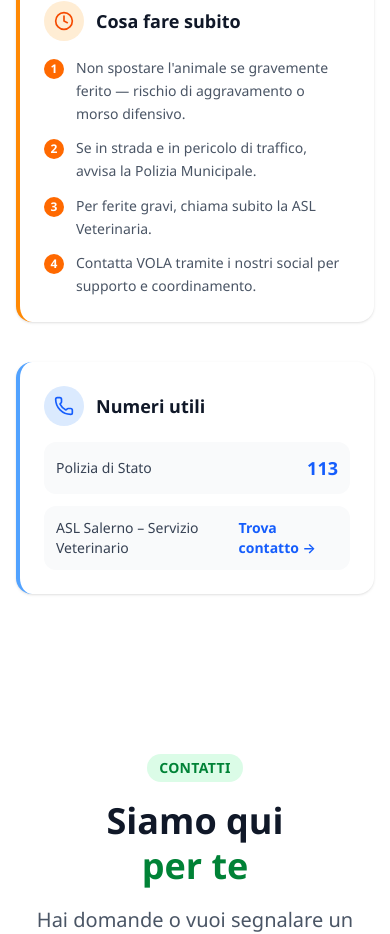
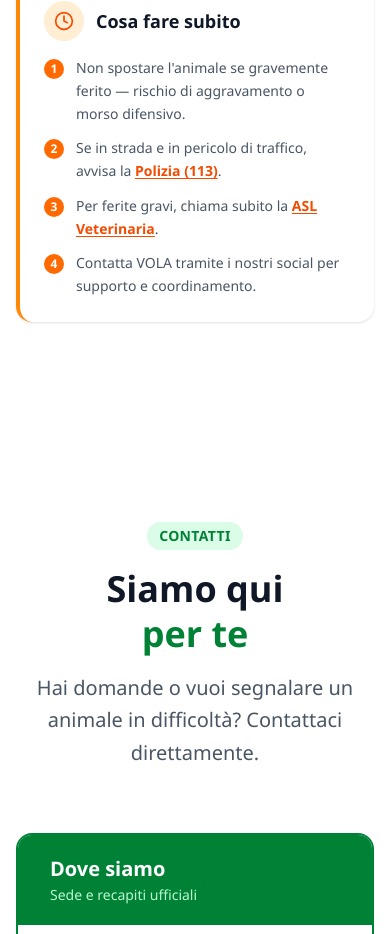
Before and after one commit to associazione-vola/vola-salerno, a React (Vite) app: page / in a window 390 px wide. Shown: the part 5178-6112 px from the top of the page. Built offline with nearby package versions, Linux system fonts and the light colour scheme.

Commit message:
refactor: streamline emergency steps and remove unused phone section

```diff
--- a/src/components/EmergenciesHub.tsx
+++ b/src/components/EmergenciesHub.tsx
@@ -1,4 +1,11 @@
-import { Clock, Phone } from 'lucide-react';
+import { Clock } from 'lucide-react';
+
+const steps: React.ReactNode[] = [
+  'Non spostare l\'animale se gravemente ferito — rischio di aggravamento o morso difensivo.',
+  <>Se in strada e in pericolo di traffico, avvisa la <a href="tel:113" className="font-semibold text-orange-600 underline underline-offset-2">Polizia (113)</a>.</>,
+  <>Per ferite gravi, chiama subito la <a href="https://www.aslsalerno.it" target="_blank" rel="noopener noreferrer" className="font-semibold text-orange-600 underline underline-offset-2">ASL Veterinaria</a>.</>,
+  'Contatta VOLA tramite i nostri social per supporto e coordinamento.',
+];
 
 export default function EmergenciesHub() {
   return (
@@ -18,7 +25,6 @@ export default function EmergenciesHub() {
 
         <div className="flex justify-center mb-10">
           <div className="w-full max-w-xl">
-            {/* Card 1: Cosa fare subito */}
             <div className="bg-white rounded-2xl p-6 shadow-sm border-l-4 border-orange-400">
               <div className="flex items-center gap-3 mb-4">
                 <div className="w-10 h-10 bg-orange-100 rounded-full flex items-center justify-center flex-shrink-0">
@@ -27,12 +33,7 @@ export default function EmergenciesHub() {
                 <h3 className="font-black text-gray-900 text-lg">Cosa fare subito</h3>
               </div>
               <ol className="space-y-3">
-                {[
-                  'Non spostare l\'animale se gravemente ferito — rischio di aggravamento o morso difensivo.',
-                  'Se in strada e in pericolo di traffico, avvisa la Polizia Municipale.',
-                  'Per ferite gravi, chiama subito la ASL Veterinaria.',
-                  'Contatta VOLA tramite i nostri social per supporto e coordinamento.',
-                ].map((step, i) => (
+                {steps.map((step, i) => (
                   <li key={i} className="flex items-start gap-3">
                     <span className="flex-shrink-0 w-5 h-5 bg-orange-500 text-white text-xs font-bold rounded-full flex items-center justify-center mt-0.5">
                       {i + 1}
@@ -45,37 +46,6 @@ export default function EmergenciesHub() {
           </div>
         </div>
 
-        <div className="flex justify-center mt-6">
-          <div className="w-full max-w-xl">
-            <div className="bg-white rounded-2xl p-6 shadow-sm border-l-4 border-blue-400">
-              <div className="flex items-center gap-3 mb-4">
-                <div className="w-10 h-10 bg-blue-100 rounded-full flex items-center justify-center flex-shrink-0">
-                  <Phone size={20} className="text-blue-600" />
-                </div>
-                <h3 className="font-black text-gray-900 text-lg">Numeri utili</h3>
-              </div>
-              <div className="space-y-3">
-                <a
-                  href="tel:113"
-                  className="flex items-center justify-between p-3 rounded-xl bg-gray-50 hover:bg-blue-50 transition-colors group"
-                >
-                  <span className="text-gray-700 text-sm font-medium">Polizia di Stato</span>
-                  <span className="text-blue-600 font-black text-lg group-hover:text-blue-700 transition-colors">113</span>
-                </a>
-                <a
-                  href="https://www.aslsalerno.it"
-                  target="_blank"
-                  rel="noopener noreferrer"
-                  className="flex items-center justify-between p-3 rounded-xl bg-gray-50 hover:bg-blue-50 transition-colors group"
-                >
-                  <span className="text-gray-700 text-sm font-medium">ASL Salerno – Servizio Veterinario</span>
-                  <span className="text-blue-600 text-sm font-semibold group-hover:text-blue-700 transition-colors">Trova contatto →</span>
-                </a>
-              </div>
-            </div>
-          </div>
-        </div>
-
       </div>
     </section>
   );
```
